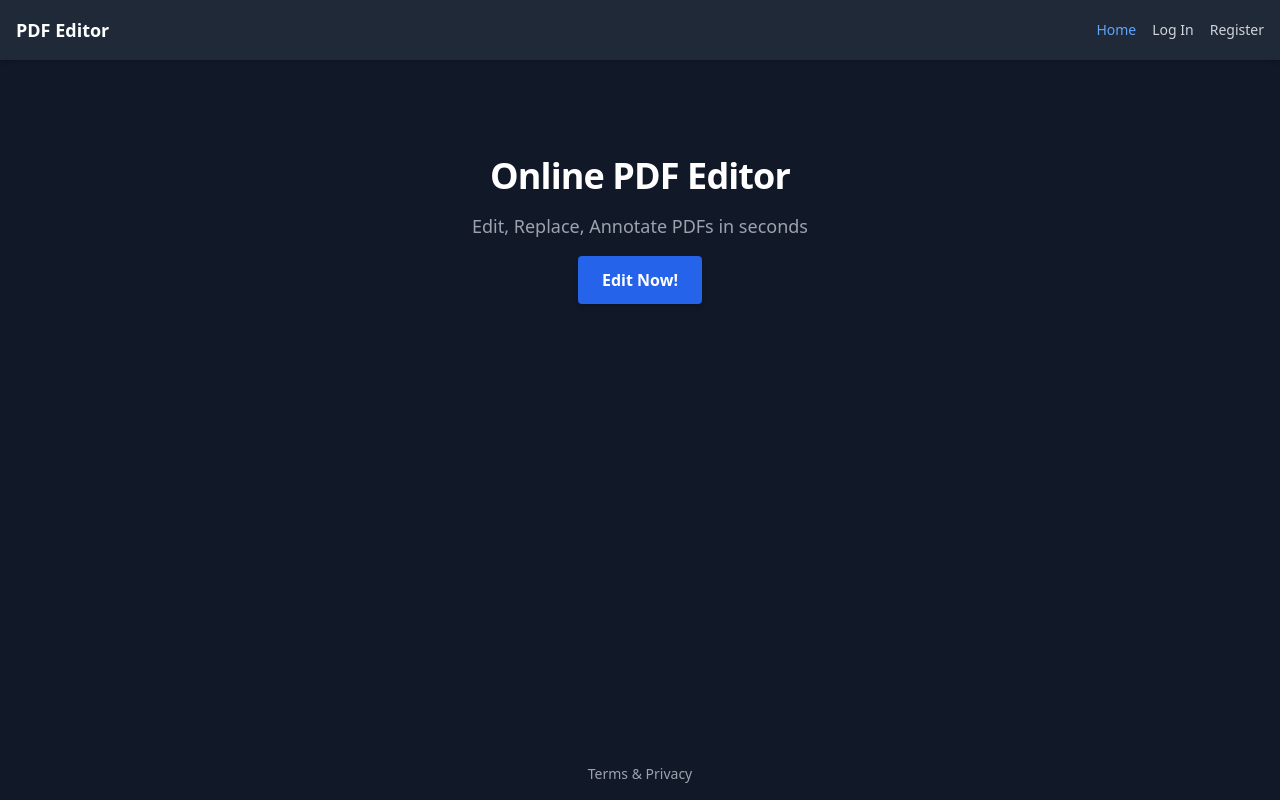
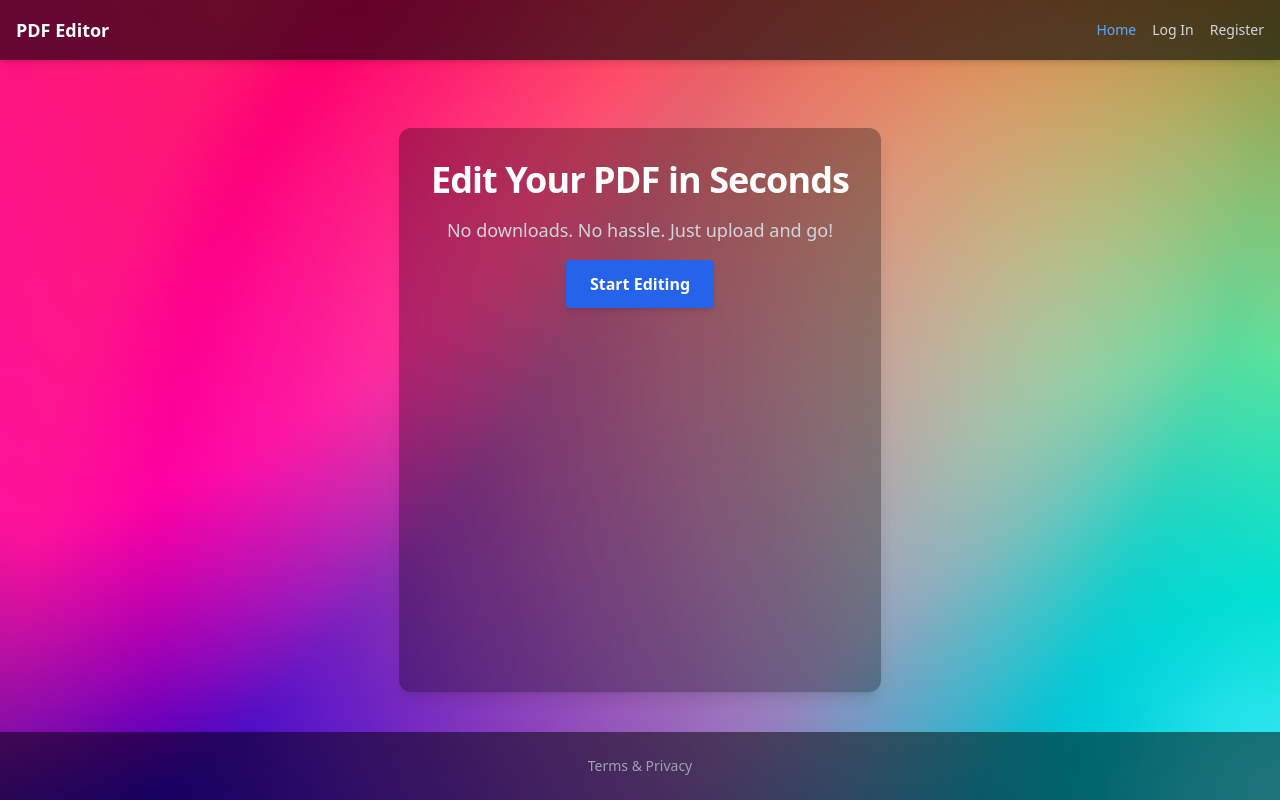
Before and after one commit to bl4ckmore/PDF-MAKER, a Next.js app: page / in a window 1280 px wide. Built offline with nearby package versions, Linux system fonts and the light colour scheme.

Commit message:
updated burger

```diff
--- a/pages/index.js
+++ b/pages/index.js
@@ -18,6 +18,7 @@ export default function Home() {
   const [showMobileMenu, setShowMobileMenu] = useState(false);
   const [user, setUser] = useState(null);
   const [editCount, setEditCount] = useState(0);
+  const [notFound, setNotFound] = useState(false);
   const canvasRef = useRef(null);
 
   useEffect(() => {
@@ -69,6 +70,7 @@ export default function Home() {
     setReplaceText("");
     setUpdatedFile(null);
     setFile(null);
+    setNotFound(false);
   };
 
   const handleFileChange = async (e) => {
@@ -77,6 +79,7 @@ export default function Home() {
 
     setFile(selectedFile);
     setOriginalText("");
+    setNotFound(false);
 
     const formData = new FormData();
     formData.append("pdf", selectedFile);
@@ -86,7 +89,6 @@ export default function Home() {
       setOriginalText(res.data.text);
       renderPDFPreview(selectedFile);
     } catch (err) {
-      console.error("Error extracting text:", err);
       alert("❌ Failed to preview PDF content");
     }
   };
@@ -120,10 +122,11 @@ export default function Home() {
       return;
     }
 
-    // Check if searchText exists in the original PDF text
-    if (!originalText.toLowerCase().includes(searchText.toLowerCase())) {
-      alert(`❌ The word "${searchText}" was not found in the PDF.`);
+    if (!originalText.includes(searchText)) {
+      setNotFound(true);
       return;
+    } else {
+      setNotFound(false);
     }
 
     const formData = new FormData();
@@ -139,7 +142,6 @@ export default function Home() {
       const res = await axios.post(`${API_BASE_URL}/api/pdf/replace-text`, formData, { headers });
       setUpdatedFile(`${API_BASE_URL}/pdf/${res.data.filename}`);
     } catch (err) {
-      console.error("Upload Error:", err);
       alert("❌ Failed to process PDF");
     } finally {
       setLoading(false);
@@ -148,16 +150,19 @@ export default function Home() {
 
   const getModifiedPreview = () => {
     return originalText
-      ? originalText.replace(new RegExp(searchText, "gi"), replaceText)
+      ? originalText.replace(new RegExp(searchText, "g"), replaceText)
       : "";
   };
 
   return (
-    <div className="min-h-screen bg-gray-900 text-white flex flex-col justify-between">
+    <div className="min-h-screen bg-cover bg-center bg-no-repeat text-white flex flex-col justify-between"
+      style={{ backgroundImage: "url('/bg-wallpaper.jpg')" }}
+    >
       {/* Navbar */}
-      <nav className="w-full p-4 bg-gray-800 shadow-md flex items-center justify-between">
+      <nav className="w-full p-4 bg-black bg-opacity-60 shadow-md flex items-center justify-between fixed z-50">
         <Link href="/" className="text-lg font-bold">PDF Editor</Link>
 
+        {/* Desktop Menu */}
         <div className="hidden md:flex items-center gap-x-4">
           <Link href="/" className="text-sm text-blue-400 hover:underline">Home</Link>
           {user && (
@@ -174,13 +179,11 @@ export default function Home() {
               <Link href="/register" className="text-sm text-gray-300 hover:underline">Register</Link>
             </>
           ) : (
-            <button onClick={handleLogout} className="text-sm text-red-400 hover:underline">
-              Logout
-            </button>
+            <button onClick={handleLogout} className="text-sm text-red-400 hover:underline">Logout</button>
           )}
         </div>
 
-        {/* Mobile Menu Toggle */}
+        {/* Mobile */}
         <div className="md:hidden">
           <button onClick={() => setShowMobileMenu(!showMobileMenu)} className="text-white text-2xl">☰</button>
         </div>
@@ -188,7 +191,7 @@ export default function Home() {
 
       {/* Mobile Dropdown */}
       {showMobileMenu && (
-        <div className="md:hidden bg-gray-800 text-center py-4 space-y-2">
+        <div className="md:hidden bg-black bg-opacity-80 text-center py-4 space-y-2 mt-16 z-50">
           <Link href="/" className="block text-sm text-blue-400 hover:underline">Home</Link>
           {user && (
             <>
@@ -210,37 +213,30 @@ export default function Home() {
       )}
 
       {/* Main Content */}
-      <main className="pt-24 flex-grow flex justify-center px-4">
+      <main className="pt-32 pb-10 flex-grow flex justify-center px-4 backdrop-blur-md">
         {!showEditor ? (
-          <motion.div
-            className="text-center space-y-4"
-            initial={{ opacity: 0, y: 20 }}
-            animate={{ opacity: 1, y: 0 }}
-            transition={{ duration: 0.6 }}
+          <motion.div className="text-center space-y-4 bg-black bg-opacity-30 p-8 rounded-xl shadow-lg"
+            initial={{ opacity: 0, y: 20 }} animate={{ opacity: 1, y: 0 }} transition={{ duration: 0.6 }}
           >
-            <h1 className="text-4xl font-bold tracking-tight">Online PDF Editor</h1>
-            <p className="text-gray-400 text-lg">Edit, Replace, Annotate PDFs in seconds</p>
+            <h1 className="text-4xl font-bold tracking-tight">Edit Your PDF in Seconds</h1>
+            <p className="text-gray-300 text-lg">No downloads. No hassle. Just upload and go!</p>
             <motion.button
-              whileHover={{ scale: 1.05 }}
-              whileTap={{ scale: 0.95 }}
+              whileHover={{ scale: 1.05 }} whileTap={{ scale: 0.95 }}
               onClick={handleShowEditor}
               className="mt-6 bg-blue-600 hover:bg-blue-700 px-6 py-3 rounded text-white font-semibold shadow-md transition-all"
             >
-              Edit Now!
+              Start Editing
             </motion.button>
             {user && user.role !== "premium" && (
-              <p className="mt-2 text-yellow-400 text-sm">
+              <p className="mt-2 text-yellow-300 text-sm">
                 You are on a free plan. {editCount}/2 edits used.{" "}
-                <Link href="/upgrade" className="underline">Upgrade</Link> to unlock full access.
+                <Link href="/upgrade" className="underline">Upgrade</Link>
               </p>
             )}
           </motion.div>
         ) : (
-          <motion.div
-            className="w-full max-w-xl space-y-4"
-            initial={{ opacity: 0 }}
-            animate={{ opacity: 1 }}
-            transition={{ duration: 0.5 }}
+          <motion.div className="w-full max-w-xl space-y-4 bg-black bg-opacity-30 p-6 rounded-lg shadow-lg"
+            initial={{ opacity: 0 }} animate={{ opacity: 1 }} transition={{ duration: 0.5 }}
           >
             <h2 className="text-xl font-bold">📄 PDF Text Editor</h2>
 
@@ -252,6 +248,10 @@ export default function Home() {
 
             <input type="text" placeholder="Text to find" value={searchText} onChange={(e) => setSearchText(e.target.value)} className="w-full p-2 bg-gray-800 rounded" />
             <input type="text" placeholder="Replace with" value={replaceText} onChange={(e) => setReplaceText(e.target.value)} className="w-full p-2 bg-gray-800 rounded" />
+
+            {notFound && (
+              <p className="text-red-400 text-sm">❌ The word "{searchText}" was not found in the document.</p>
+            )}
 
             {originalText && (
               <div className="mt-4 bg-gray-800 p-4 rounded text-sm max-h-64 overflow-auto">
@@ -291,10 +291,8 @@ export default function Home() {
       </main>
 
       {/* Footer */}
-      <footer className="text-center text-sm text-gray-500 py-4">
-        <Link href="/terms" className="text-gray-400 hover:underline">
-          Terms & Privacy
-        </Link>
+      <footer className="text-center text-sm text-gray-300 py-6 bg-black bg-opacity-50">
+        <Link href="/terms" className="hover:underline text-gray-400">Terms & Privacy</Link>
       </footer>
     </div>
   );
```
Also changed, not shown: public/bg-wallpaper.jpg (added).
